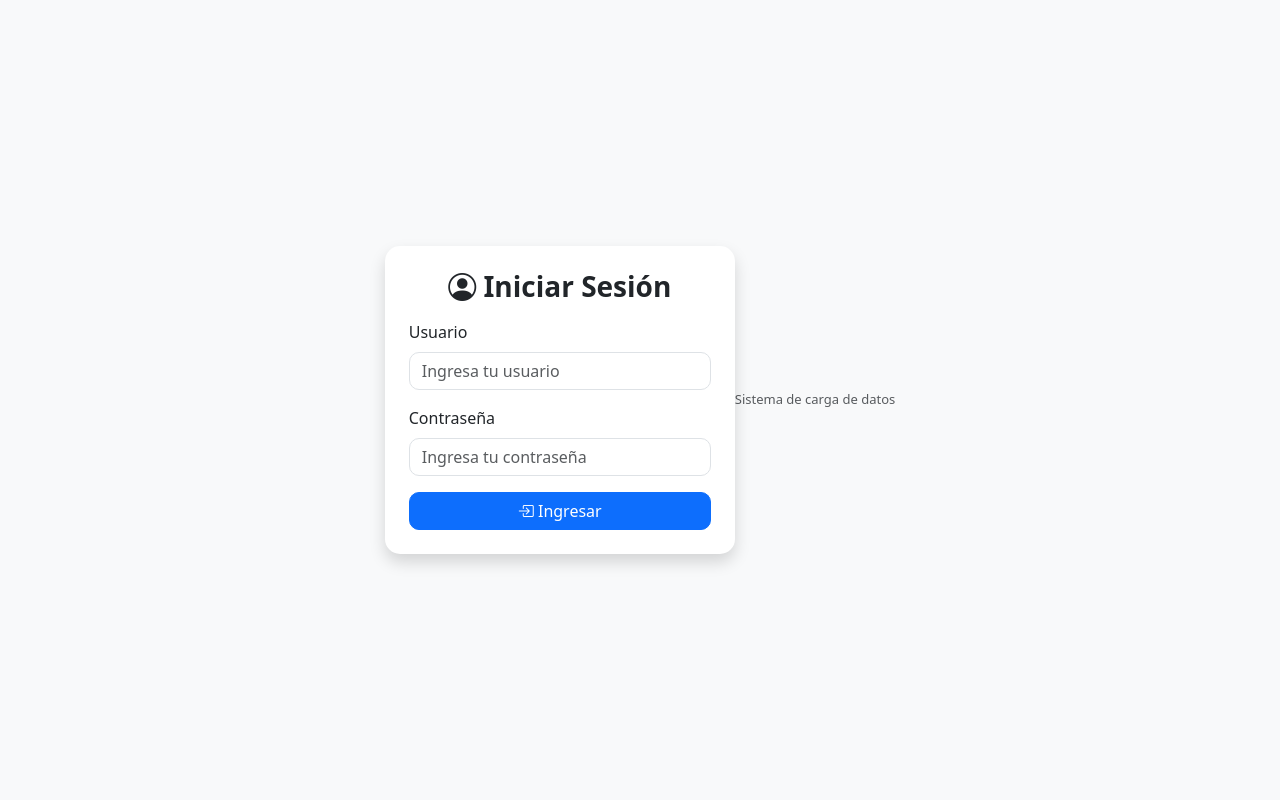
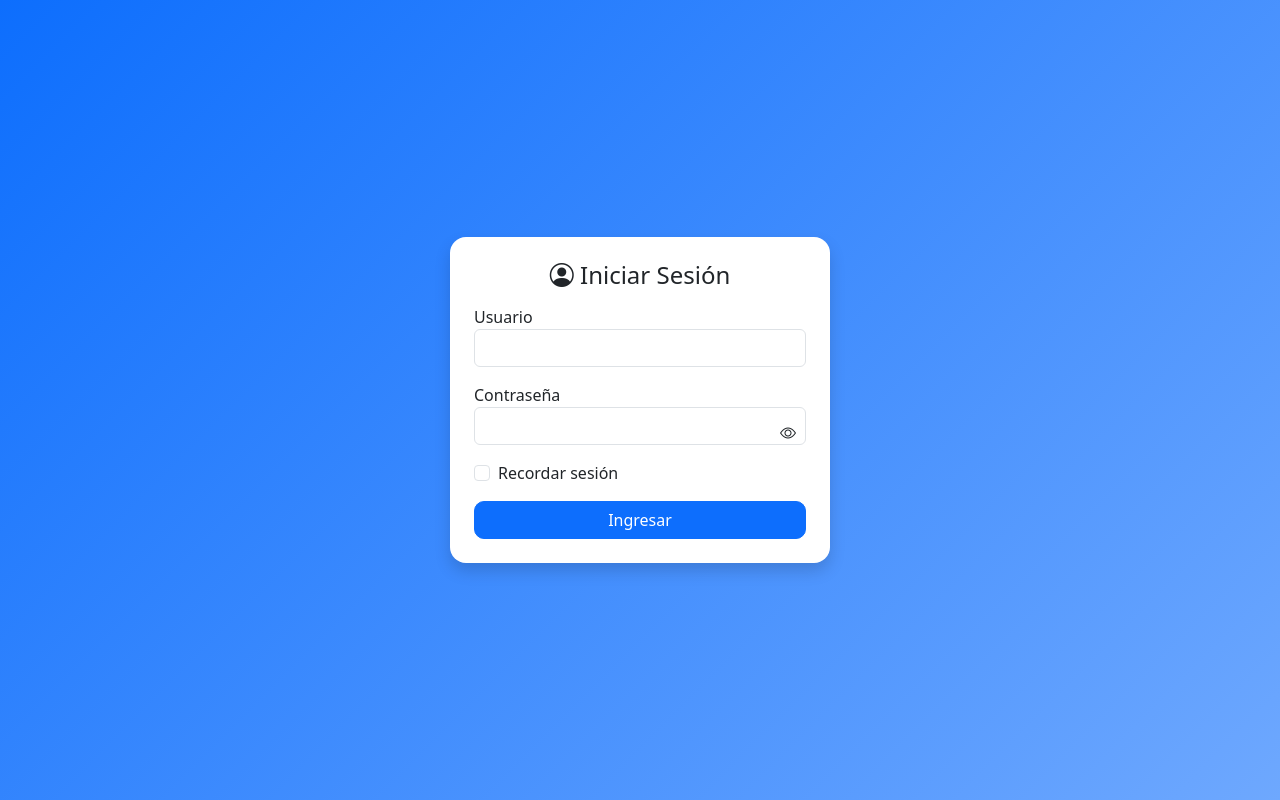
Before and after one commit to MOVILCGA/carga_sap, a Flask app: page /login in a window 1280 px wide. Run offline with Flask 3, Linux system fonts and the light colour scheme.

Commit message:
agregaciond e mejora en el login

```diff
--- a/app.py
+++ b/app.py
@@ -1,11 +1,13 @@
-from flask import Flask, render_template, request, redirect, url_for
+from flask import Flask, render_template, request, redirect, url_for, session
 import os
 from functools import wraps
 from werkzeug.utils import secure_filename
+from sqlalchemy import text
 
 from backend.base_datos import engine
 from backend.login import validar_usuario, iniciar_sesion, cerrar_sesion, esta_logueado
 from backend.excel import leer_excel, procesar_excel, guardar_en_base
+from time import time
 
 app = Flask(__name__)
 app.secret_key = os.getenv("SECRET_KEY", "dev_key")
@@ -49,17 +51,85 @@ def error(mensaje):
 # =========================
 # 🔑 LOGIN
 # =========================
+
+from sqlalchemy import text
+
+def obtener_intentos(ip):
+    query = text("""
+        SELECT intentos, bloqueado_hasta
+        FROM login_intentos
+        WHERE ip = :ip
+        LIMIT 1
+    """)
+
+    with engine.connect() as conn:
+        result = conn.execute(query, {"ip": ip}).fetchone()
+
+    if result:
+        return {"intentos": result[0], "bloqueado_hasta": result[1]}
+    else:
+        return {"intentos": 0, "bloqueado_hasta": 0}
+
+
+def guardar_intentos(ip, intentos, bloqueado_hasta):
+    query = text("""
+        INSERT INTO login_intentos (ip, intentos, bloqueado_hasta)
+        VALUES (:ip, :intentos, :bloqueado)
+        ON DUPLICATE KEY UPDATE
+            intentos = :intentos,
+            bloqueado_hasta = :bloqueado
+    """)
+
+    with engine.connect() as conn:
+        conn.execute(query, {
+            "ip": ip,
+            "intentos": intentos,
+            "bloqueado": bloqueado_hasta
+        })
+        conn.commit()
+
+# memoria simple (luego se puede pasar a DB)
+intentos_login = {}
+
 @app.route("/login", methods=["GET", "POST"])
 def login():
     if request.method == "POST":
         usuario = request.form.get("username")
         password = request.form.get("password")
+        ip = request.remote_addr
+
+        # 🔒 verificar bloqueos
+        data = obtener_intentos(ip)
+
+        if data["bloqueado_hasta"] > time():
+            return render_template("login.html", error="Demasiados intentos. Intenta más tarde.")
+        else:
+    # 🔥 reset automático después del bloqueo
+            data = {"intentos": 0, "bloqueado_hasta": 0}
 
         if validar_usuario(usuario, password):
+
+            # reset intentos
+            intentos_login[ip] = {"intentos": 0, "bloqueado_hasta": 0}
+
             iniciar_sesion(usuario)
+
+            # 🔒 recordar sesión
+            if request.form.get("remember"):
+                session.permanent = True
+
             return redirect(url_for("index"))
+
         else:
-            return render_template("login.html", error="Datos incorrectos")
+            data["intentos"] += 1
+
+            # 🚫 bloquear después de 5 intentos
+            if data["intentos"] >= 5:
+                data["bloqueado_hasta"] = time() + 60  # 1 minuto
+
+            guardar_intentos(ip, data["intentos"], data["bloqueado_hasta"])
+
+            return render_template("login.html", error="Usuario o contraseña incorrectos")
 
     return render_template("login.html")
 
--- a/templates/login.html
+++ b/templates/login.html
@@ -10,55 +10,99 @@
     <!-- Icons -->
     <link href="https://cdn.jsdelivr.net/npm/bootstrap-icons@1.10.5/font/bootstrap-icons.css" rel="stylesheet">
 
-    <!-- TU CSS -->
-    <link rel="stylesheet" href="{{ url_for('static', filename='css/estilos.css') }}">
+    <style>
+        body {
+            background: linear-gradient(135deg, #0d6efd, #6ea8fe);
+            height: 100vh;
+            display: flex;
+            align-items: center;
+            justify-content: center;
+        }
+
+        .login-card {
+            width: 100%;
+            max-width: 380px;
+            border-radius: 16px;
+            border: none;
+            animation: fadeIn 0.5s ease;
+        }
+
+        @keyframes fadeIn {
+            from { opacity: 0; transform: translateY(20px);}
+            to { opacity: 1; transform: translateY(0);}
+        }
+
+        .btn-login {
+            border-radius: 10px;
+        }
+
+        .password-toggle {
+            cursor: pointer;
+        }
+    </style>
 </head>
 
-<body class="bg-light d-flex align-items-center justify-content-center vh-100">
+<body>
 
-<div class="login-container">
+<div class="card login-card shadow p-4">
 
-    <div class="card login-card p-4 shadow">
+    <h4 class="text-center mb-3">
+        <i class="bi bi-person-circle"></i> Iniciar Sesión
+    </h4>
 
-        <!-- TITULO -->
-        <h3 class="login-title text-center mb-3">
-            <i class="bi bi-person-circle"></i> Iniciar Sesión
-        </h3>
-
-        <!-- FORM -->
     <form method="POST">
 
+        <!-- Usuario -->
         <div class="mb-3">
-                <label class="form-label">Usuario</label>
-                <input type="text" name="username" class="form-control" placeholder="Ingresa tu usuario" required>
+            <label>Usuario</label>
+            <input type="text" name="username" class="form-control" required>
         </div>
 
-            <div class="mb-3">
-                <label class="form-label">Contraseña</label>
-                <input type="password" name="password" class="form-control" placeholder="Ingresa tu contraseña" required>
+        <!-- Contraseña -->
+        <div class="mb-3 position-relative">
+            <label>Contraseña</label>
+            <input type="password" name="password" id="password" class="form-control" required>
+
+            <i class="bi bi-eye position-absolute password-toggle"
+               style="right:10px; top:38px;"
+               onclick="togglePassword()"></i>
         </div>
 
-            <button class="btn btn-primary w-100">
-                <i class="bi bi-box-arrow-in-right"></i> Ingresar
+        <!-- Recordar -->
+        <div class="form-check mb-3">
+            <input class="form-check-input" type="checkbox" name="remember">
+            <label class="form-check-label">Recordar sesión</label>
+        </div>
+
+        <!-- Botón -->
+        <button class="btn btn-primary w-100 btn-login" id="btnLogin">
+            <span id="btnText">Ingresar</span>
+            <span id="loading" class="spinner-border spinner-border-sm d-none"></span>
         </button>
 
     </form>
 
-        <!-- ERROR -->
     {% if error %}
         <div class="alert alert-danger mt-3 text-center">
-                <i class="bi bi-exclamation-triangle"></i> {{ error }}
+            {{ error }}
         </div>
     {% endif %}
 
 </div>
 
-    <!-- FOOTER -->
-    <p class="text-center mt-3 text-muted" style="font-size: 13px;">
-        Sistema de carga de datos
-    </p>
+<script>
+    // 👁️ Mostrar/ocultar contraseña
+    function togglePassword() {
+        let input = document.getElementById("password");
+        input.type = input.type === "password" ? "text" : "password";
+    }
 
-</div>
+    // 🎨 Animación loading
+    document.querySelector("form").addEventListener("submit", function () {
+        document.getElementById("btnText").classList.add("d-none");
+        document.getElementById("loading").classList.remove("d-none");
+    });
+</script>
 
 </body>
 </html>
```
Lines whose indentation alone changed are shown as unchanged.
